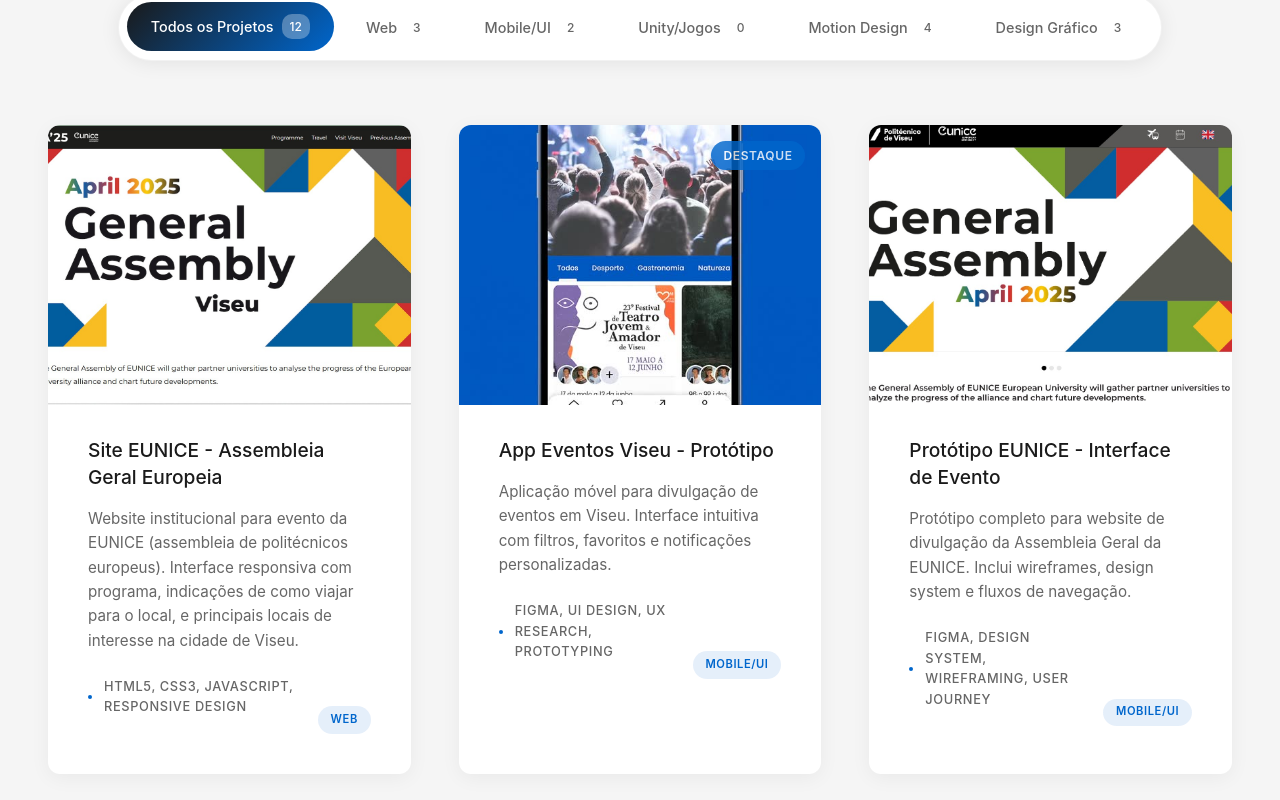
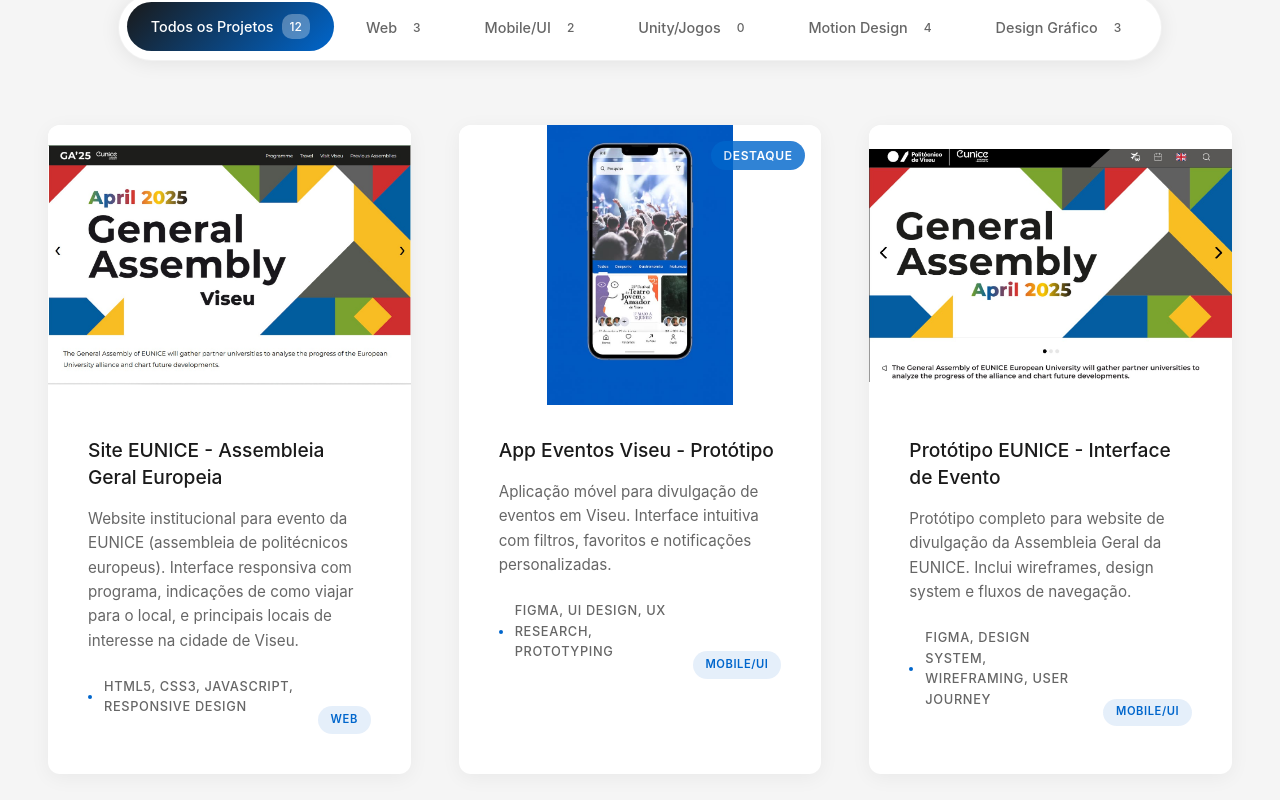
Before and after one commit to rickardovidal/portfolio-pern-app, a React (Vite) app in the folder frontend/: page / in a window 1280 px wide. Shown: the part 4060-4860 px from the top of the page. Built offline with nearby package versions, Linux system fonts and the light colour scheme; no server answers.

Commit message:
fix: mostrar thumbnails de projetos web sem cortar conteudo
Troca object-fit de cover para contain nos cartoes de projetos para
evitar que capturas de ecra largas fiquem cortadas nas margens.

```diff
--- a/frontend/src/components/sections/Projects.jsx
+++ b/frontend/src/components/sections/Projects.jsx
@@ -138,7 +138,7 @@
     },
     {
         id: 15,
-        title: 'Pata Azul — site para clínica veterinária',
+        title: 'Pata Azul - site para clínica veterinária',
         description: 'Site de demonstração de serviço: React + Tailwind, com sistema de marca e identidade visual próprios, formulário de contacto funcional, consentimento de cookies e animações de scroll. Pensado como modelo replicável para negócio de veterinária/pet care.',
         technologies: ['React', 'Tailwind CSS'],
         category: 'web',
--- a/frontend/src/components/sections/Projects.module.css
+++ b/frontend/src/components/sections/Projects.module.css
@@ -402,7 +402,7 @@
 .projectThumbnail {
     width: 100%;
     height: 100%;
-    object-fit: cover;
+    object-fit: contain;
     object-position: center;
     transition: all 0.4s ease;
     display: block;
```
